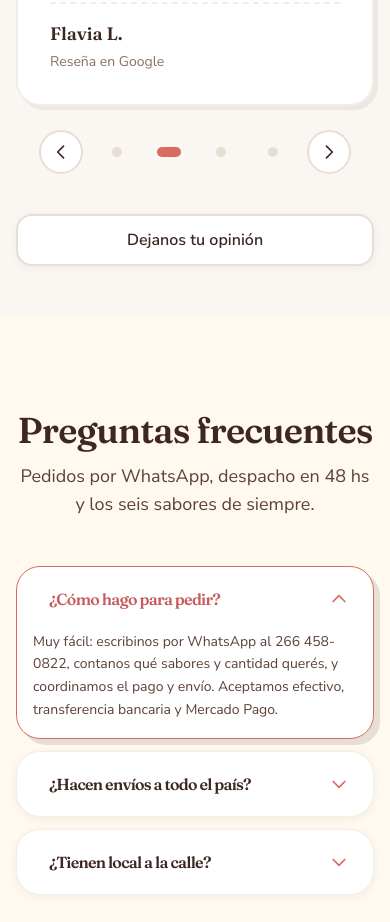
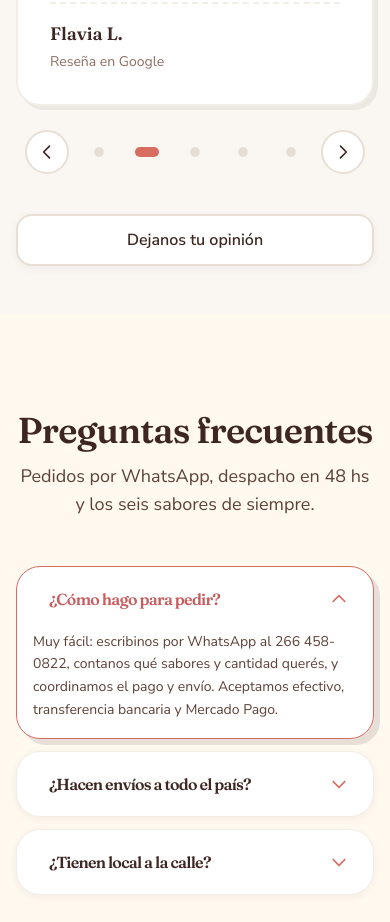
Before and after one commit to matiromero9/bonnilda, a Next.js app: page / in a window 390 px wide. Shown: the part 6017-6939 px from the top of the page. Built offline with nearby package versions, Linux system fonts and the light colour scheme; no server answers.

Commit message:
feat: sumar la reseña de Gabriel G. al carrusel
Quinta reseña de Google, verbatim, en una línea. Ajuste menor de gaps para que los cinco dots quepan en mobile.

Co-authored-by: Matias Romero <matiromero9@users.noreply.github.com>

```diff
--- a/components/sections/TestimonialsSection.tsx
+++ b/components/sections/TestimonialsSection.tsx
@@ -185,7 +185,7 @@ const TestimonialsSection: React.FC = () => {
             </Card>
           </div>
 
-          <div className="mt-6 flex items-center justify-center gap-3 md:gap-4">
+          <div className="mt-6 flex items-center justify-center gap-2 md:gap-4">
             <button
               type="button"
               onClick={() => goTo(indexRef.current - 1)}
@@ -198,7 +198,7 @@ const TestimonialsSection: React.FC = () => {
               </svg>
             </button>
 
-            <div className="flex items-center gap-2" role="group" aria-label="Elegir testimonio">
+            <div className="flex items-center gap-1 sm:gap-2" role="group" aria-label="Elegir testimonio">
               {TESTIMONIALS.map((item, dotIndex) => {
                 const isActive = dotIndex === index
                 return (
--- a/constants/testimonials.ts
+++ b/constants/testimonials.ts
@@ -17,6 +17,7 @@ export const TESTIMONIALS: Testimonial[] = [
   { name: 'Flavia L.', rating: 5, text: 'Son bombones de fruta como los que comía en mi infancia, ricos todos en especial el de uva. La atención de Matías 10/10', source: 'Google' },
   { name: 'Edith S.', rating: 5, text: 'Exquisitos los bombones!! El pedido llegó en tiempo y forma. Muy amables!! Gracias!!', source: 'Google' },
   { name: 'Mario R.', rating: 5, text: 'Excelente relación de precio calidad', source: 'Google' },
+  { name: 'Gabriel G.', rating: 5, text: 'Los mejores bombones de fruta, recomiendo los de membrillo, los de higo y los rojos', source: 'Google' },
 ]
 
 export const GOOGLE_REVIEW_URL = 'https://g.page/r/CUNtGMK9Fi6BEBE/review'
```
